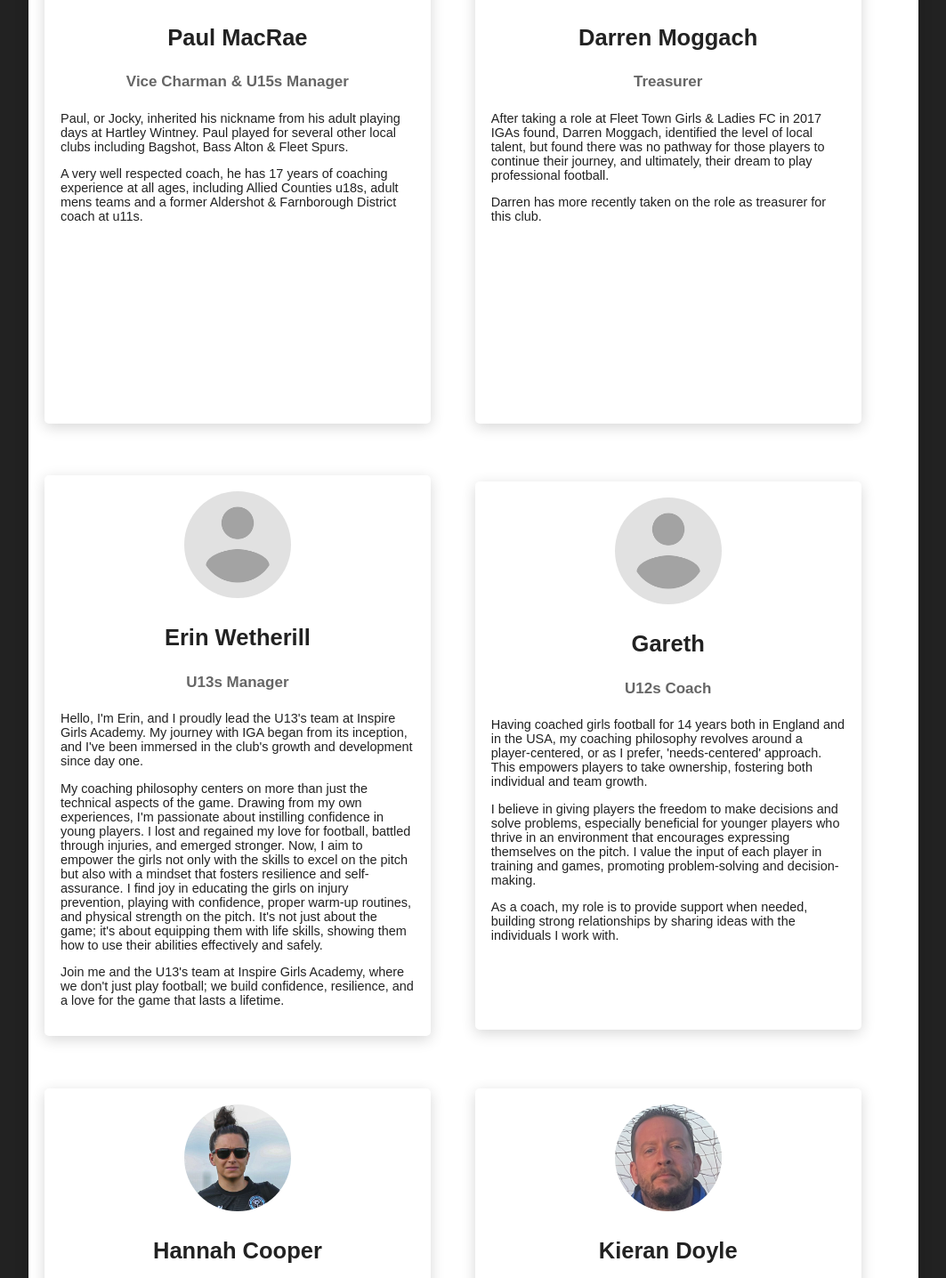
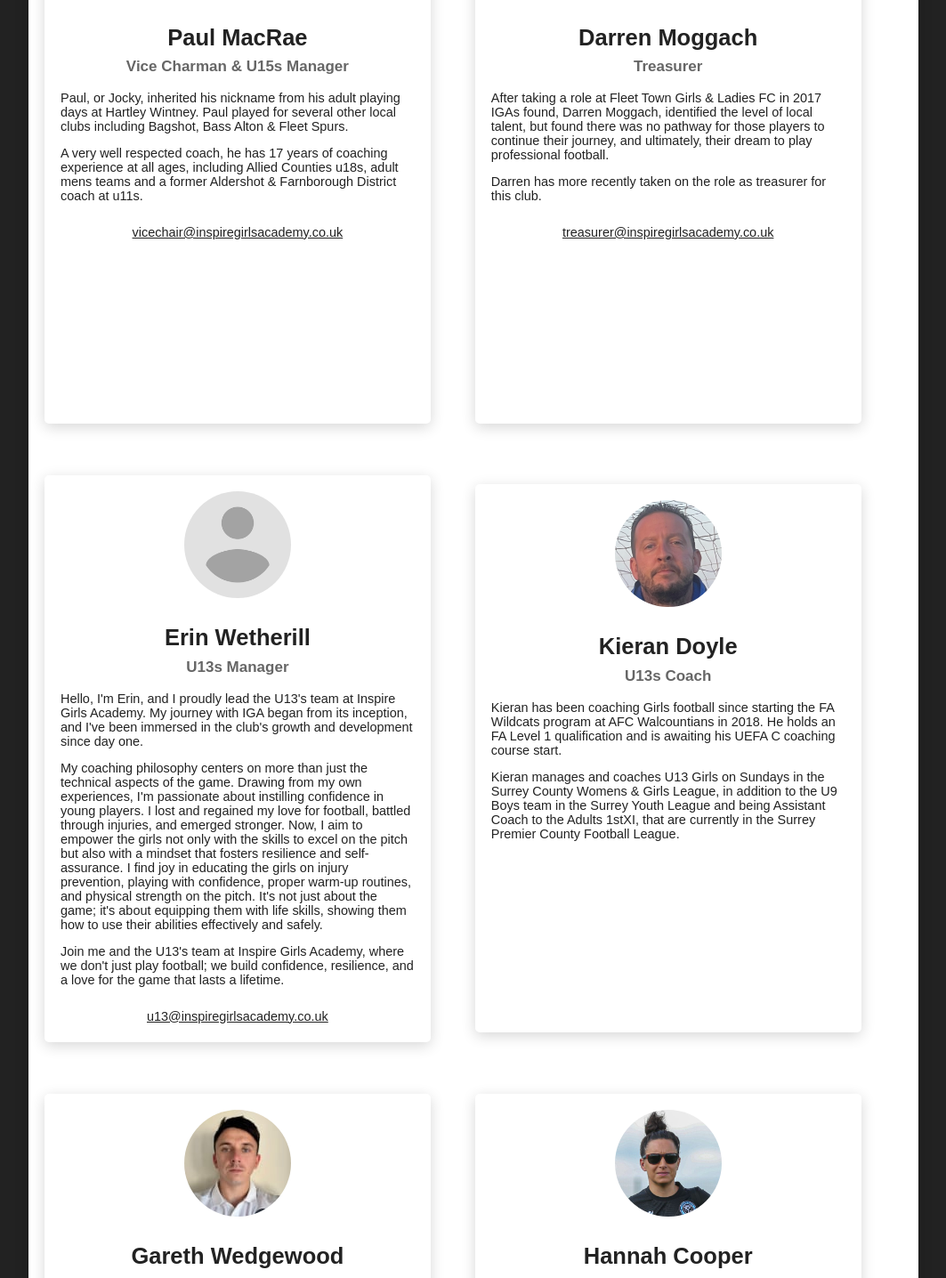
Before and after one commit to exsiteconsultants/inspire-www, a Next.js app: page /staff in a window 1280 px wide. Shown: the part 1350-2786 px from the top of the page at 89% size, without its empty margins (108-1171 px from the left). Built offline with nearby package versions, Linux system fonts and the light colour scheme; a web font is replaced by a local one.

Commit message:
Add emails to some staff

```diff
--- a/app/lib/types.ts
+++ b/app/lib/types.ts
@@ -30,4 +30,5 @@ export interface StaffMember {
   title: string
   bio: string
   image: string
+  email?: string
 }
--- a/app/page.tsx
+++ b/app/page.tsx
@@ -37,7 +37,7 @@ const Home = () => {
             Empowering Dreams, Igniting Excellence
           </h1>
           <h2 className={styles.featuredSubTitle}>
-            Every Kick Fuels a journey, and Every Goal Sparks Greatness
+            Where Every Kick Fuels a journey, and Every Goal Sparks Greatness
           </h2>
         </div>
       </div>
--- a/app/staff/page.tsx
+++ b/app/staff/page.tsx
@@ -19,6 +19,7 @@ Sophie now continues to inspire over
 2,000 players across the country. Sophie has recently got back from America where she was head
 coach for several elite travel teams in New York, New Jersey & Pennsylvania.`,
     image: 'staff/sophie.jpg',
+    email: 'president@inspiregirlsacademy.co.uk',
   },
   {
     name: 'Aaron Campbell',
@@ -33,6 +34,7 @@ dedication to providing girls with an elite pathway in football. This shared pas
 seamlessly with our organizational commitment to creating a nurturing platform where talent can
 not only flourish but also evolve.`,
     image: 'staff/aaron.jpg',
+    email: 'chair@inspiregirlsacademy.co.uk',
   },
   {
     name: 'Paul MacRae',
@@ -41,10 +43,10 @@ not only flourish but also evolve.`,
 Paul, or Jocky, inherited his nickname from his adult playing days at Hartley Wintney. Paul
 played for several other local clubs including Bagshot, Bass Alton & Fleet Spurs.
 
-A very well
-respected coach, he has 17 years of coaching experience at all ages, including Allied Counties
+A very well respected coach, he has 17 years of coaching experience at all ages, including Allied Counties
 u18s, adult mens teams and a former Aldershot & Farnborough District coach at u11s.`,
     image: 'staff/paul.jpg',
+    email: 'vicechair@inspiregirlsacademy.co.uk',
   },
   {
     name: 'Darren Moggach',
@@ -56,6 +58,7 @@ continue their journey, and ultimately, their dream to play professional footbal
 
 Darren has more recently taken on the role as treasurer for this club.`,
     image: 'staff/darren.jpg',
+    email: 'treasurer@inspiregirlsacademy.co.uk',
   },
   {
     name: 'Erin Wetherill',
@@ -77,9 +80,22 @@ effectively and safely.
 Join me and the U13's team at Inspire Girls Academy, where we don't just play football;
 we build confidence, resilience, and a love for the game that lasts a lifetime.`,
     image: 'staff/unknown.png',
+    email: 'u13@inspiregirlsacademy.co.uk',
   },
   {
-    name: 'Gareth',
+    name: 'Kieran Doyle',
+    title: 'U13s Coach',
+    bio: `
+Kieran has been coaching Girls football since starting the FA Wildcats program at AFC Walcountians
+in 2018. He holds an FA Level 1 qualification and is awaiting his UEFA C coaching course start.
+
+Kieran manages and coaches U13 Girls on Sundays in the Surrey County Womens & Girls League, in
+addition to the U9 Boys team in the Surrey Youth League and being Assistant Coach to the Adults
+1stXI, that are currently in the Surrey Premier County Football League.`,
+    image: 'staff/kieran.png',
+  },
+  {
+    name: 'Gareth Wedgewood',
     title: 'U12s Coach',
     bio: `
 Having coached girls football for 14 years both in England and in the USA, my coaching
@@ -93,7 +109,7 @@ problem-solving and decision-making.
 
 As a coach, my role is to provide support when needed,
 building strong relationships by sharing ideas with the individuals I work with.`,
-    image: 'staff/unknown.png',
+    image: 'staff/gareth.jpg',
   },
   {
     name: 'Hannah Cooper',
@@ -114,18 +130,6 @@ National League Side Gillingham (now Chatham), Hannah's expertise spans both gra
 football.`,
     image: 'staff/coops.jpg',
   },
-  {
-    name: 'Kieran Doyle',
-    title: 'U13s Coach',
-    bio: `
-Kieran has been coaching Girls football since starting the FA Wildcats program at AFC Walcountians
-in 2018. He holds an FA Level 1 qualification and is awaiting his UEFA C coaching course start.
-
-Kieran manages and coaches U13 Girls on Sundays in the Surrey County Womens & Girls League, in
-addition to the U9 Boys team in the Surrey Youth League and being Assistant Coach to the Adults
-1stXI, that are currently in the Surrey Premier County Football League.`,
-    image: 'staff/kieran.png',
-  },
 ]
 
 export default function StaffPage() {
@@ -140,9 +144,10 @@ export default function StaffPage() {
           {staffData.map((staff) => (
             <ImageCard
               key={staff.name}
+              email={staff.email}
+              image={staff.image}
+              subTitle={staff.title}
               title={staff.name}
-              subTitle={staff.title}
-              image={staff.image}
             >
               <Markdown>{staff.bio}</Markdown>
             </ImageCard>
--- a/app/ui/ImageCard/index.tsx
+++ b/app/ui/ImageCard/index.tsx
@@ -2,10 +2,11 @@ import styles from './styles.module.css'
 
 const ImageCard: React.FC<{
   children?: React.ReactNode
+  email?: string
   image: string
   subTitle?: string
   title: string
-}> = ({ children, image, subTitle, title }) => (
+}> = ({ children, email, image, subTitle, title }) => (
   <div className={styles.card}>
     <div
       className={styles.image}
@@ -14,6 +15,11 @@ const ImageCard: React.FC<{
     <h3 className={styles.title}>{title}</h3>
     {subTitle && <h4 className={styles.subTitle}>{subTitle}</h4>}
     <div className={styles.text}>{children}</div>
+    {email && (
+      <a className={styles.email} href={`mailto:${email}`}>
+        {email}
+      </a>
+    )}
   </div>
 )
 
--- a/app/ui/ImageCard/styles.module.css
+++ b/app/ui/ImageCard/styles.module.css
@@ -23,11 +23,13 @@
 .title {
   color: var(--color-black);
   font-size: var(--font-size-large);
+  margin: 0.5rem 0;
 }
 
 .subTitle {
   color: #666;
   font-size: var(--font-size-medium);
+  margin: 0.5rem 0 1rem 0;
 }
 
 .text {
@@ -35,3 +37,10 @@
   font-size: var(--font-size-small);
   text-align: left;
 }
+
+.email {
+  color: var(--color-black);
+  font-size: var(--font-size-small);
+  text-align: left;
+  margin: 0.5rem 0;
+}
```
Also changed, not shown: public/images/staff/gareth.jpg (added).
